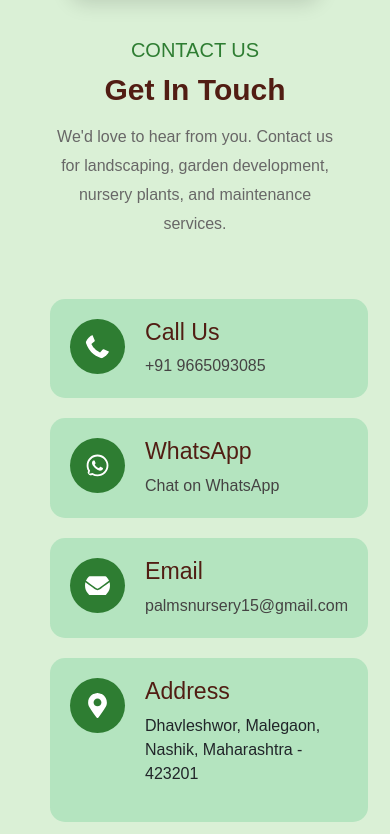
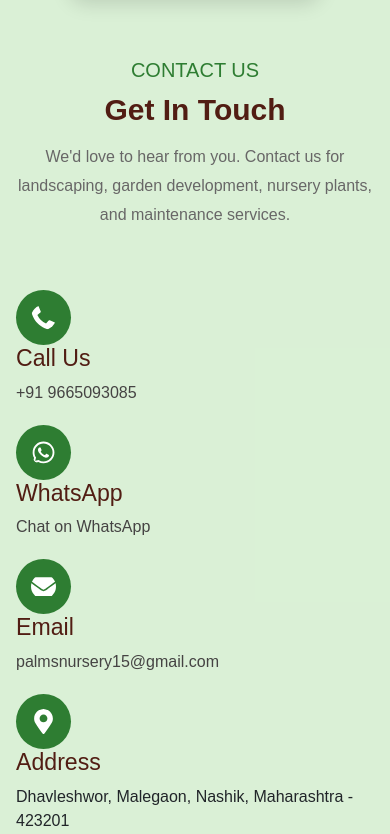
Before and after one commit to Jaaeehiray/palms-nursery, a React (Vite) app in the folder palms-frontend/: page / in a window 390 px wide. Shown: the part 8035-8869 px from the top of the page. Built offline with nearby package versions, Linux system fonts and the light colour scheme.

Commit message:
Fix Contact section mobile margins and responsive layout

```diff
--- a/palms-frontend/src/components/Contact.css
+++ b/palms-frontend/src/components/Contact.css
@@ -41,13 +41,16 @@
     gap:20px;
 }
 
-.info-box{
+..info-box{
     display:flex;
     gap:20px;
     padding:20px;
     background:#72cd975d;
     border-radius:15px;
     align-items:flex-start;
+
+    width:100%;
+    box-sizing:border-box;
 }
 
 .info-icon{
@@ -89,9 +92,11 @@
 }
 
 .contact-form{
+    width:100%;
     background:#72cd975d;
-    padding:35px;
+    padding:20px;
     border-radius:20px;
+    box-sizing:border-box;
 }
 
 .contact-form form{
@@ -146,7 +151,7 @@
 @media(max-width:768px){
 
 .contact{
-    padding:30px 50px;
+    padding:50px 16px;
 }
 
 .contact-title h2{
@@ -182,4 +187,10 @@
     box-sizing:border-box;
 }
 
+.contact-container,
+.contact-info,
+.contact-form{
+    width:100%;
 }
+
+}
```
